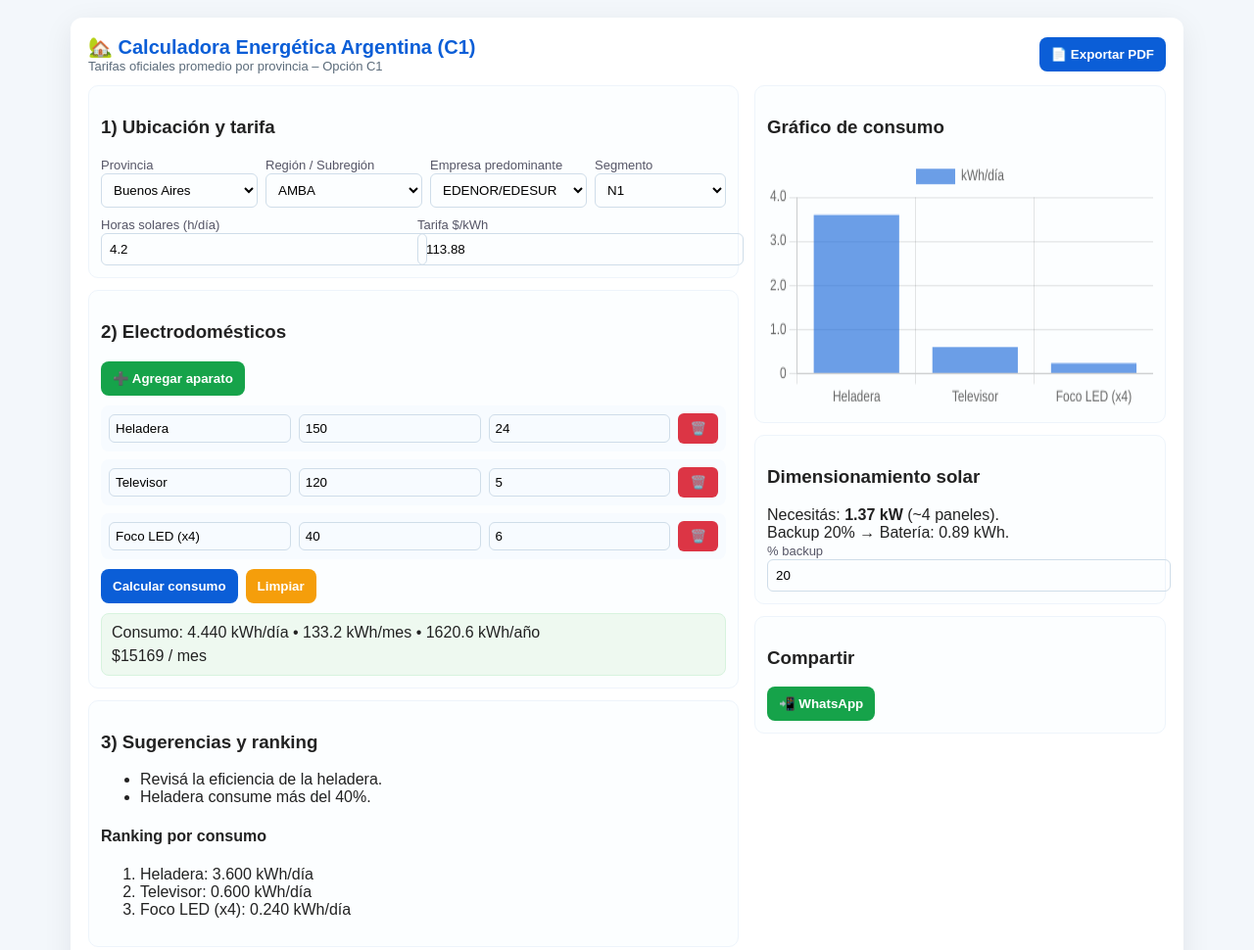
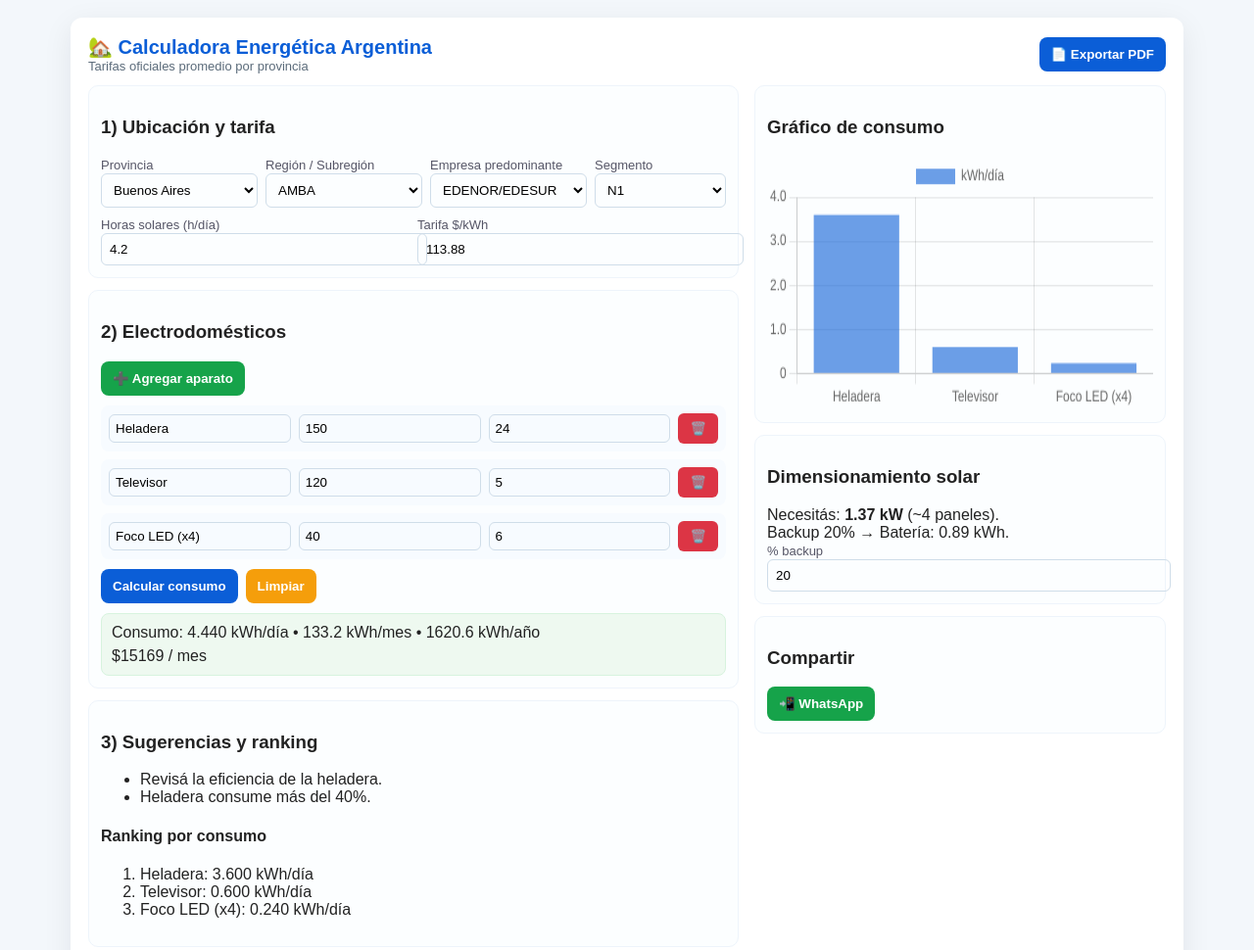
Before and after one commit to lorenarodriguez171293/casaconsumo, a plain HTML site: page index.html in a window 1280 px wide. Shown: the top 970 px of the page at 98% size. Drawn offline with nearby package versions, Linux system fonts and the light colour scheme.

Commit message:
Update index.html

```diff
--- a/index.html
+++ b/index.html
@@ -3,7 +3,7 @@
 <head>
 <meta charset="utf-8"/>
 <meta name="viewport" content="width=device-width,initial-scale=1"/>
-<title>Calculadora Energética Argentina (C1)</title>
+<title>Calculadora Energética Argentina</title>
 
 <!-- Chart.js -->
 <script src="https://cdn.jsdelivr.net/npm/chart.js"></script>
@@ -131,8 +131,8 @@
 
   <header>
     <div>
-      <h1>🏡 Calculadora Energética Argentina (C1)</h1>
-      <div style="font-size:13px;color:#5b6b7a">Tarifas oficiales promedio por provincia – Opción C1</div>
+      <h1>🏡 Calculadora Energética Argentina</h1>
+      <div style="font-size:13px;color:#5b6b7a">Tarifas oficiales promedio por provincia</div>
     </div>
 
     <button id="exportPDF" class="btn primary">📄 Exportar PDF</button>
```
